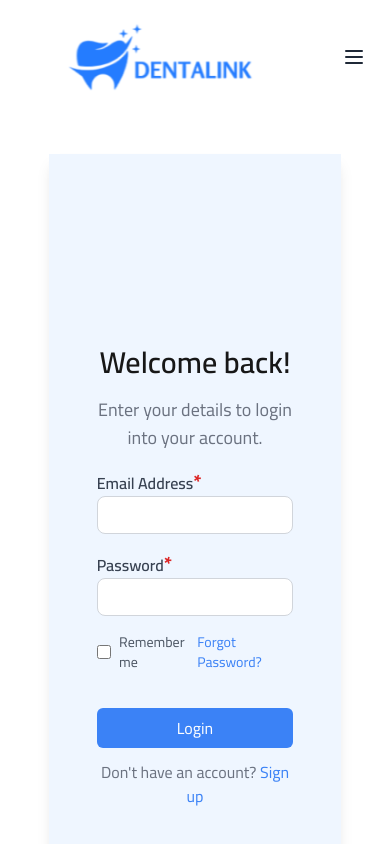
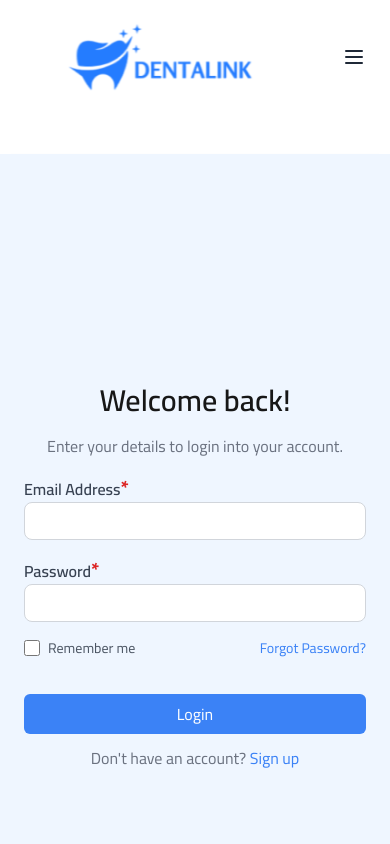
Before and after one commit to doniahusien/denta-Link, a Next.js app: page /login in a window 390 px wide. Shown: the top 844 px of the page. Built offline with nearby package versions, Linux system fonts and the light colour scheme.

Commit message:
refactor: change login form size

```diff
--- a/src/app/(auth)/login/page.jsx
+++ b/src/app/(auth)/login/page.jsx
@@ -6,7 +6,7 @@ import GuestRoute from '@/components/GuestRoute';
 const loginPage = () => {
   return (
     <GuestRoute>
-      <div className="flex flex-col md:flex-row min-h-screen  shadow-lg w-3/4 mx-auto bg-blue-50 mt-10 mb-8">
+      <div className="flex flex-col md:flex-row min-h-screen  shadow-lg sm:w-full md:w-full lg:w-3/4 mx-auto bg-blue-50 mt-10 mb-8">
         <LeftImg imgSrc={imgsrc} />
         <LogInForm />
       </div>
--- a/src/components/NavBar.jsx
+++ b/src/components/NavBar.jsx
@@ -81,7 +81,7 @@ const NavBar = () => {
     );
 
     return (
-        <header className="bg-transparent">
+        <header className="bg-white">
             <div className="container mx-auto flex justify-between items-center py-4 px-6 sm:px-8">
                 {/* Logo */}
                 <div className="flex items-center space-x-2 sm:space-x-4">
--- a/src/components/auth/LogInForm.jsx
+++ b/src/components/auth/LogInForm.jsx
@@ -32,9 +32,9 @@ const LogInForm = () => {
     }
     return (
         <div className="flex-1 flex justify-center items-center p-6">
-            <div className="p-6 rounded-lg max-w-sm w-full">
+            <div className="md:p-6 rounded-lg max-w-sm w-full">
                 <h2 className="text-3xl font-semibold text-center mb-4">Welcome back!</h2>
-                <p className="text-center text-gray-500 mb-4 text-lg">
+                <p className="text-center text-gray-500 mb-4 sm:text-sm md:text-lg">
                     Enter your details to login into your account.
                 </p>
 
@@ -51,7 +51,7 @@ const LogInForm = () => {
                     {loginError && <p className="text-red-500 text-sm mt-2">{loginError}</p>}
 
 
-                    <div className="flex items-center pb-5 justify-between text-sm">
+                    <div className="flex items-center pb-5 justify-between text-sm sm:text-xs md:text-sm">
                         <label className="flex items-center text-gray-600">
                             <input
                                 type="checkbox"
@@ -70,7 +70,7 @@ const LogInForm = () => {
                 </form>
 
 
-                <p className="text-center text-gray-500 mt-3 text-md">
+                <p className="text-center text-gray-500 mt-3 text-md sm:text-sm md:text-base">
                     Don't have an account? <Link href="/signup" className="text-blue-500">Sign up</Link>
                 </p>
             </div>
```
